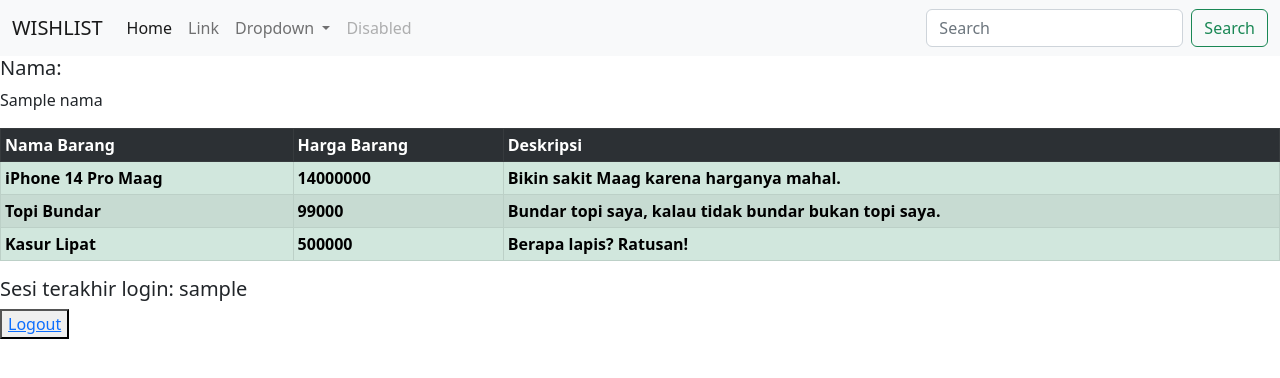
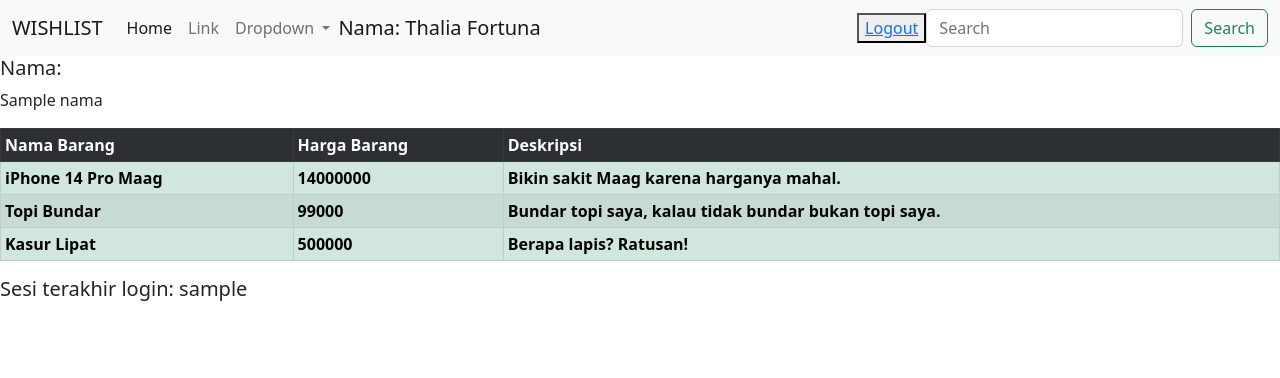
Before and after one commit to thaliafortuna/Lab-1, a Django app: template wishlist/templates/wishlist.html in a window 1280 px wide. Shown: the top 378 px of the page. Run offline with Django 4.2, Linux system fonts and the light colour scheme; data comes from the database, SQL or seed files in the repository; tables that the repository leaves empty hold one stand-in row (values such as "Sample post"); the template is opened without the code that fills it: values that come from a table or form of the project are taken from there, most other values are stand-ins (such as "Sample title", 1, 10 or a date in 2020); lists and menus that the app fills with data are empty.

Commit message:
Lab4 navbar modif

```diff
--- a/wishlist/templates/wishlist.html
+++ b/wishlist/templates/wishlist.html
@@ -7,6 +7,7 @@
       <button class="navbar-toggler" type="button" data-bs-toggle="collapse" data-bs-target="#navbarSupportedContent" aria-controls="navbarSupportedContent" aria-expanded="false" aria-label="Toggle navigation">
         <span class="navbar-toggler-icon"></span>
       </button>
+
       <div class="collapse navbar-collapse" id="navbarSupportedContent">
         <ul class="navbar-nav me-auto mb-2 mb-lg-0">
           <li class="nav-item">
@@ -24,12 +25,12 @@
               <li><a class="dropdown-item" href="#">Another action</a></li>
               <li><hr class="dropdown-divider"></li>
               <li><a class="dropdown-item" href="#">Something else here</a></li>
+
             </ul>
           </li>
-          <li class="nav-item">
-            <a class="nav-link disabled">Disabled</a>
-          </li>
+        <a class="navbar-brand" href="#">  Nama: Thalia Fortuna</a>
         </ul>
+        <button><a href="{% url 'wishlist:logout' %}">Logout</a></button>
         <form class="d-flex" role="search">
           <input class="form-control me-2" type="search" placeholder="Search" aria-label="Search">
           <button class="btn btn-outline-success" type="submit">Search</button>
@@ -62,7 +63,7 @@
     {% endfor %}
 </table>
 <h5>Sesi terakhir login: {{ last_login }}</h5>
-<button><a href="{% url 'wishlist:logout' %}">Logout</a></button>
+
 <script src="https://cdn.jsdelivr.net/npm/bootstrap@5.2.1/dist/js/bootstrap.bundle.min.js" integrity="sha384-u1OknCvxWvY5kfmNBILK2hRnQC3Pr17a+RTT6rIHI7NnikvbZlHgTPOOmMi466C8" crossorigin="anonymous"></script>
 </body>
 
```
